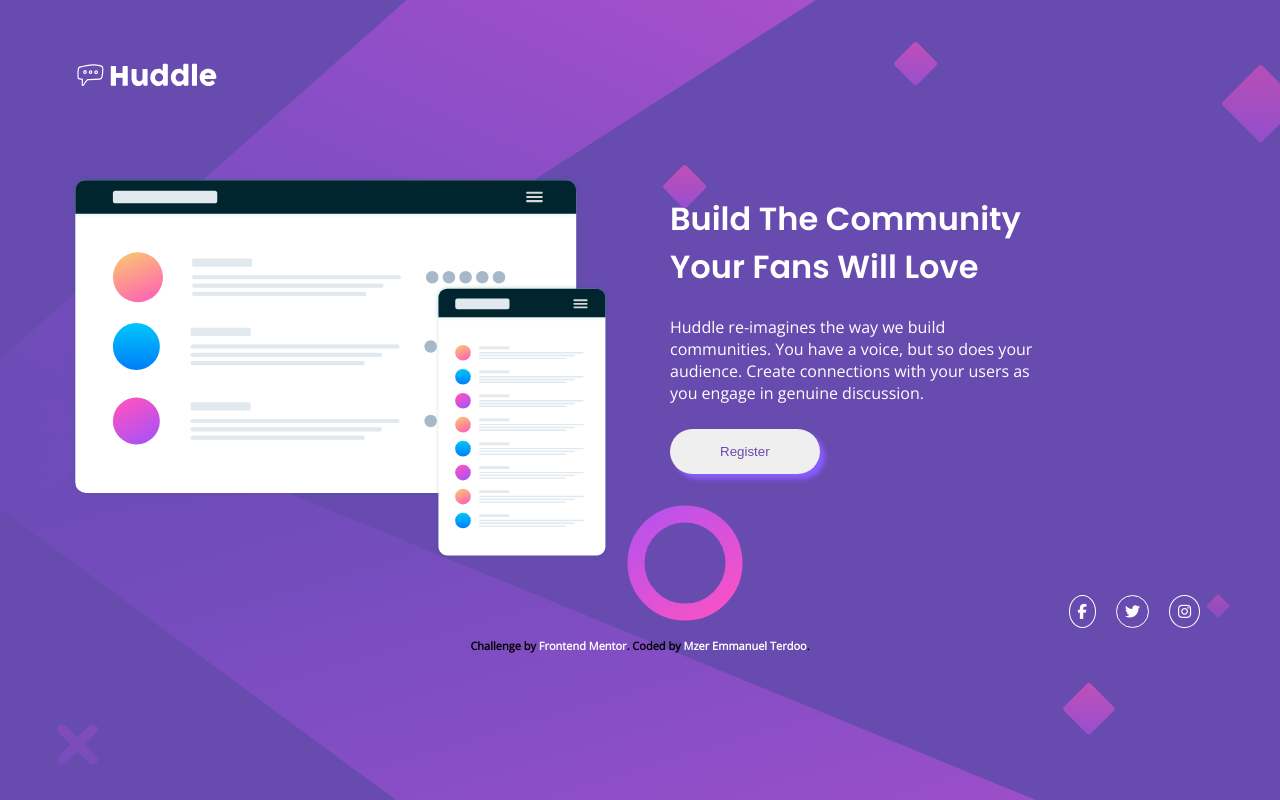
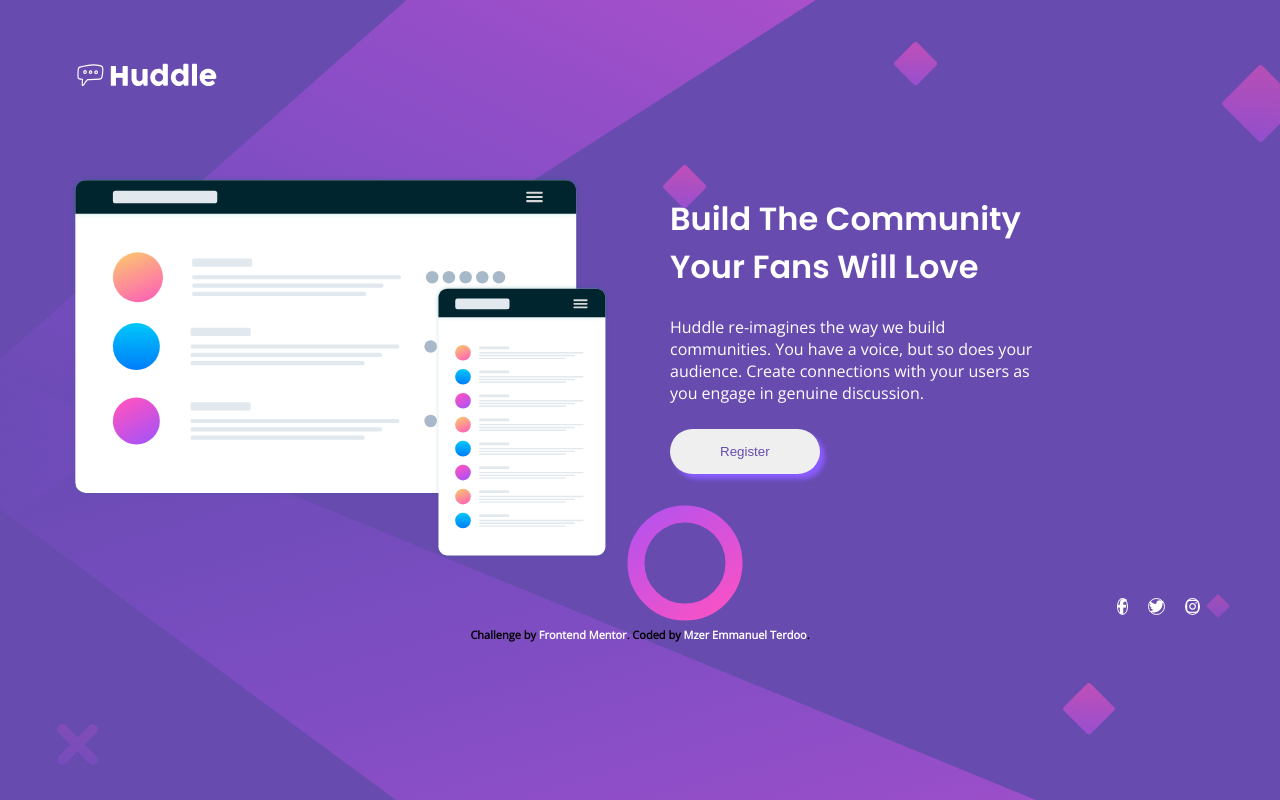
Before and after one commit to terdoo-mzer/Huddle-landing-page-with-single-introductory-section, a plain HTML site: page index.html in a window 1280 px wide. Drawn offline with nearby package versions, Linux system fonts and the light colour scheme.

Commit message:
Update style.css

```diff
--- a/style.css
+++ b/style.css
@@ -79,6 +79,12 @@ button:hover {
     justify-content: flex-end;
 }
 
+/* width: 30px;
+height: 30px;
+display: flex;
+justify-content: center;
+align-items: center; */
+
 .social-icons li {
     list-style: none;
     padding: 10px;
@@ -93,7 +99,7 @@ button:hover {
     font-size: 15px;
     border: 1px solid #fff;
     border-radius: 50%;
-    padding: 8px;
+/*     padding: 8px; */
 }
 
 .social-icons i:hover {
```
